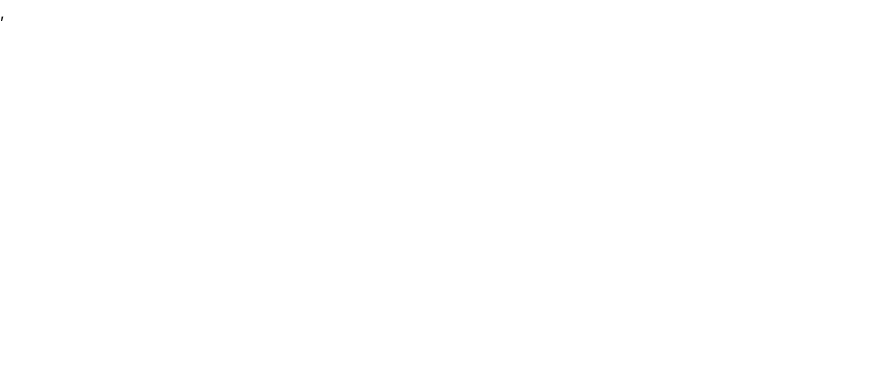
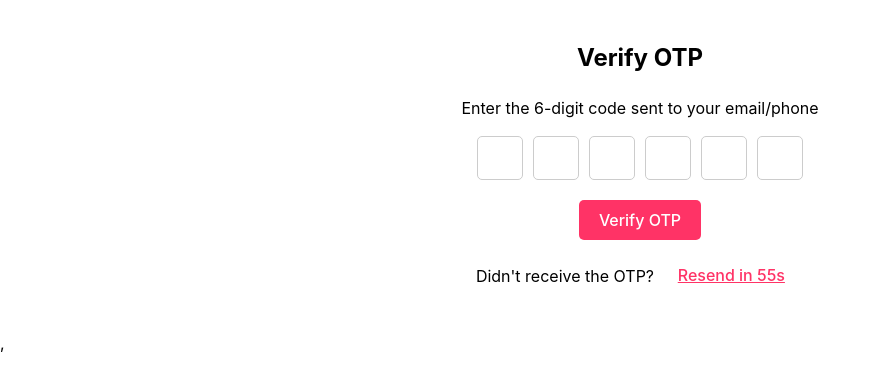
Before and after one commit to himarts/elitefrontend, a React (Vite) app: page /verify-reset-otp in a window 1280 px wide. Before the commit this address had no page. Shown: the top 388 px of the page, without its empty margins (0-880 px from the left). Built offline with nearby package versions, Linux system fonts and the light colour scheme.

Commit message:
complete auth integration

```diff
--- a/package.json
+++ b/package.json
@@ -16,6 +16,7 @@
     "@mui/material": "^6.4.2",
     "@reduxjs/toolkit": "^2.5.1",
     "axios": "^1.7.9",
+    "jwt-decode": "^4.0.0",
     "react": "^18.3.1",
     "react-dom": "^18.3.1",
     "react-icons": "^5.4.0",
--- a/src/App.jsx
+++ b/src/App.jsx
@@ -12,7 +12,7 @@ import ResetPassword from './pages/ResetPassword.jsx';
 import UserProfile from './pages/profile.jsx';
 import OtpVerification from './pages/Opt.jsx';
 import PrivateRoute from './components/privateRoute.jsx';
-
+import ResetPasswordOtp from './pages/resetPasswordOtp.jsx';
 function App() {
   return (
     <Router>
@@ -23,6 +23,7 @@ function App() {
           <Route path="/login" element={<Login />} />
           <Route path="/signup" element={<Register />} />
           <Route path="/verification-process" element={<OtpVerification />} />
+          <Route path="/verify-reset-otp" element={<ResetPasswordOtp />} />
           <Route path="/forgot-password" element={<ForgotPassword />} />
           <Route path="/reset-password" element={<ResetPassword />} />
 
--- a/src/features/authSlice.js
+++ b/src/features/authSlice.js
@@ -8,7 +8,6 @@ export const registerUser = createAsyncThunk(
     try {
       const response = await axios.post("http://localhost:9000/api/auth/register", userData);
       localStorage.setItem("token", response.data.token);
-      console.log(response)
       return response.data;
     } catch (error) {
       return rejectWithValue(error.response.data);
--- a/src/pages/ForgotPassword.jsx
+++ b/src/pages/ForgotPassword.jsx
@@ -1,19 +1,40 @@
-import React, { useState } from "react";
+import React, { useState, useEffect } from "react";
 import { Container, TextField, Button, Typography , Box} from "@mui/material";
 import { Link } from "react-router-dom";
 import Navigation from "../components/Nav.jsx";
-import Footer from "../components/Footer.jsx";
-
+import {forgotPassword} from '../features/resetSlice.js';
+import { useNavigate, useLocation } from "react-router-dom";
+import { toast } from "react-toastify";
+import { useDispatch, useSelector} from "react-redux";
 
 
 const ForgotPassword = () => {
+
   const [email, setEmail] = useState("");
+  const dispatch = useDispatch();
+  const navigate = useNavigate();
+  const location = useLocation();
+  const { loading, error,success } = useSelector((state) => state?.reset);
 
-  const handleSubmit = (event) => {
-    event.preventDefault();
-    console.log("Password reset link sent to:", email);
-    alert("If this email is registered, a password reset link has been sent.");
+  const handleSubmit = async (e) => {
+    e.preventDefault();
+   dispatch(forgotPassword(email));
+    if (forgotPassword.fulfilled.match(result)) {
+      toast.success("Reset code sent to your email");
+    } else {
+      toast.error(result.payload || "Error sending reset code");
+    }
   };
+
+   useEffect(() => {
+      if (error) toast.error(error);
+      if (success) {
+        toast.success("Verification successful! Redirecting to password reset page");
+        setTimeout(() => {
+          navigate("/verify-reset-otp"); // Redirect to login page after success
+        }, 2000);
+      }
+    }, [error, success, navigate]);
 
   return (
     <div style={{width:"100%", height:"100vh", margin:"auto", background:"#f7f7f7"}}>
--- a/src/pages/ResetPassword.jsx
+++ b/src/pages/ResetPassword.jsx
@@ -1,8 +1,11 @@
-import React, { useState } from "react";
+import React, { useState, useEffect } from "react";
 import { Container, TextField, Button, Typography , Box} from "@mui/material";
 import { useNavigate } from "react-router-dom";
 import Navigation from "../components/Nav.jsx";
-import Footer from "../components/Footer.jsx";
+import { resetPasswordd } from "../features/resetSlice.js";
+import { logout } from "../features/authSlice.js";
+import { useDispatch, useSelector } from "react-redux";
+import { toast } from "react-toastify";
 
 
 
@@ -10,19 +13,40 @@ const ResetPassword = () => {
   const [password, setPassword] = useState("");
   const [confirmPassword, setConfirmPassword] = useState("");
   const navigate = useNavigate();
+  const dispatch = useDispatch();
+  const { loading, error, success } = useSelector((state) => state?.reset);
 
 const handleSubmit = (event) => {
   event.preventDefault();
 
   if (password !== confirmPassword) {
-      alert("Passwords do not match!");
+    toast.error("Passwords do not match!");
     return;
   }
 
-    console.log("New password set:", password);
-    alert("Your password has been reset successfully!");
-    navigate("/login");
+  // Retrieve token from localStorage
+  const token = localStorage.getItem("token"); // Ensure you store it as "resetToken" when generating
+
+  if (!token) {
+    toast.error("Reset token is missing or expired!");
+    return;
+  }
+
+  dispatch(resetPasswordd({ newPassword: password, token })); // Pass as an object
 };
+
+   // Show success or error messages
+   useEffect(() => {
+      if (error) toast.error(error);
+      if (success===true) {
+        toast.success("Verification successful! Redirecting to login...");
+        dispatch(logout());
+        setTimeout(() => {
+          navigate("/login"); // Redirect to login page after success
+        }, 2000);
+      }
+    }, [error, success, navigate]);
+
 
   return (
     <div style={{width:"100%", margin:"auto", background:"#f7f7f7"}}>
--- /dev/null
+++ b/src/pages/ResetPasswordOtp.jsx
@@ -0,0 +1,163 @@
+import React, { useState, useEffect } from "react";
+import { useDispatch, useSelector } from "react-redux";
+import { verifyOtp, resendOtp } from "../features/authSlice"; // Import actions
+import { toast } from "react-toastify";
+import "react-toastify/dist/ReactToastify.css";
+import { useNavigate } from "react-router-dom";
+import { logout } from "../features/authSlice";
+import { verifyResetPassword } from "../features/resetSlice";
+const ResetPasswordOtp = () => {
+  const dispatch = useDispatch();
+  const { loading, error, success } = useSelector((state) => state.auth);
+
+  const [otp, setOtp] = useState(new Array(6).fill(""));
+  const [timer, setTimer] = useState(60);
+  const [canResend, setCanResend] = useState(false);
+  const navigate = useNavigate();
+
+
+  // Countdown timer for OTP resend
+  useEffect(() => {
+    if (timer > 0) {
+      const interval = setInterval(() => setTimer((prev) => prev - 1), 1000);
+      return () => clearInterval(interval);
+    } else {
+      setCanResend(true);
+    }
+  }, [timer]);
+
+  // Handle OTP input change
+  const handleChange = (index, value) => {
+    if (isNaN(value)) return;
+
+    let newOtp = [...otp];
+    newOtp[index] = value.substring(value.length - 1);
+    setOtp(newOtp);
+
+    // Move to next input field
+    if (value && index < 5) {
+      document.getElementById(`otp-${index + 1}`).focus();
+    }
+  };
+
+  // Handle backspace key press
+  const handleKeyDown = (index, e) => {
+    if (e.key === "Backspace" && !otp[index] && index > 0) {
+      document.getElementById(`otp-${index - 1}`).focus();
+    }
+  };
+
+  // Submit OTP
+  const handleSubmit = (e) => {
+    e.preventDefault();
+    const otpCode = otp.join("");
+    if (otpCode.length === 6) {
+      dispatch(verifyResetPassword(otpCode));
+    } else {
+      toast.error("Enter all 6 digits");
+    }
+  };
+
+   // Show success or error messages
+ useEffect(() => {
+  if (error) toast.error(error);
+  if (success) {
+    toast.success("Verification successful!");
+    navigate('/reset-password')
+    setTimeout(() => {
+    }, 2000);
+  }
+}, [error, success, navigate]);
+
+
+  // Resend OTP
+  const handleResend = () => {
+    if (canResend) {
+      dispatch(resendOtp());
+    //   setTimer(60);
+      setCanResend(false);
+      toast.info("OTP Resent!");
+    }
+  };
+
+  return (
+    <div style={styles.container}>
+      <h2>Verify OTP</h2>
+      <p>Enter the 6-digit code sent to your email/phone</p>
+
+      <form onSubmit={handleSubmit} style={styles.form}>
+        <div style={styles.otpContainer}>
+          {otp.map((digit, index) => (
+            <input
+              key={index}
+              id={`otp-${index}`}
+              type="text"
+              value={digit}
+              onChange={(e) => handleChange(index, e.target.value)}
+              onKeyDown={(e) => handleKeyDown(index, e)}
+              maxLength="1"
+              style={styles.otpInput}
+            />
+          ))}
+        </div>
+
+        <button type="submit" disabled={loading} style={styles.button}>
+          {loading ? "Verifying..." : "Verify OTP"}
+        </button>
+      </form>
+
+      <p>
+        Didn't receive the OTP?{" "}
+        <button onClick={handleResend} disabled={!canResend} style={styles.resendButton}>
+          {canResend ? "Resend OTP" : `Resend in ${timer}s`}
+        </button>
+      </p>
+    </div>
+  );
+};
+
+// Styles
+const styles = {
+  container: {
+    textAlign: "center",
+    padding: "20px",
+    maxWidth: "400px",
+    margin: "auto",
+  },
+  form: {
+    display: "flex",
+    flexDirection: "column",
+    alignItems: "center",
+  },
+  otpContainer: {
+    display: "flex",
+    justifyContent: "center",
+    gap: "10px",
+    marginBottom: "20px",
+  },
+  otpInput: {
+    width: "40px",
+    height: "40px",
+    textAlign: "center",
+    fontSize: "20px",
+    border: "1px solid #ccc",
+    borderRadius: "5px",
+  },
+  button: {
+    backgroundColor: "#ff3366",
+    color: "white",
+    border: "none",
+    padding: "10px 20px",
+    cursor: "pointer",
+    borderRadius: "5px",
+  },
+  resendButton: {
+    background: "none",
+    border: "none",
+    color: "#ff3366",
+    cursor: "pointer",
+    textDecoration: "underline",
+  },
+};
+
+export default ResetPasswordOtp;
```
Also changed, not shown: src/features/resetSlice.js (+48 -8 lines), 1 other file (tests, documents, lock files or other folders). Lines whose indentation alone changed are shown as unchanged.
